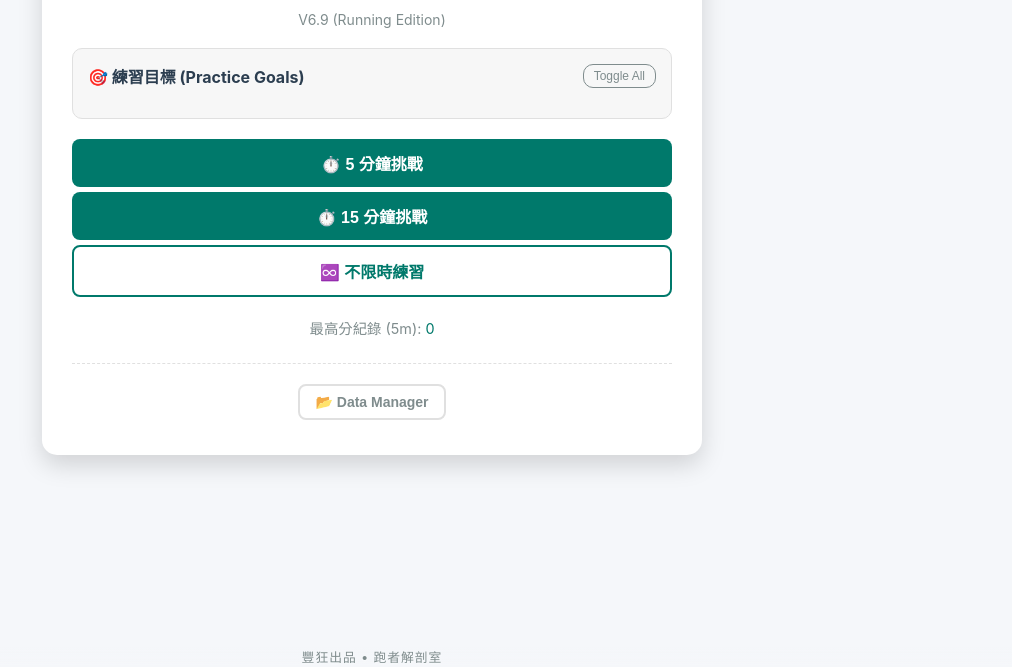
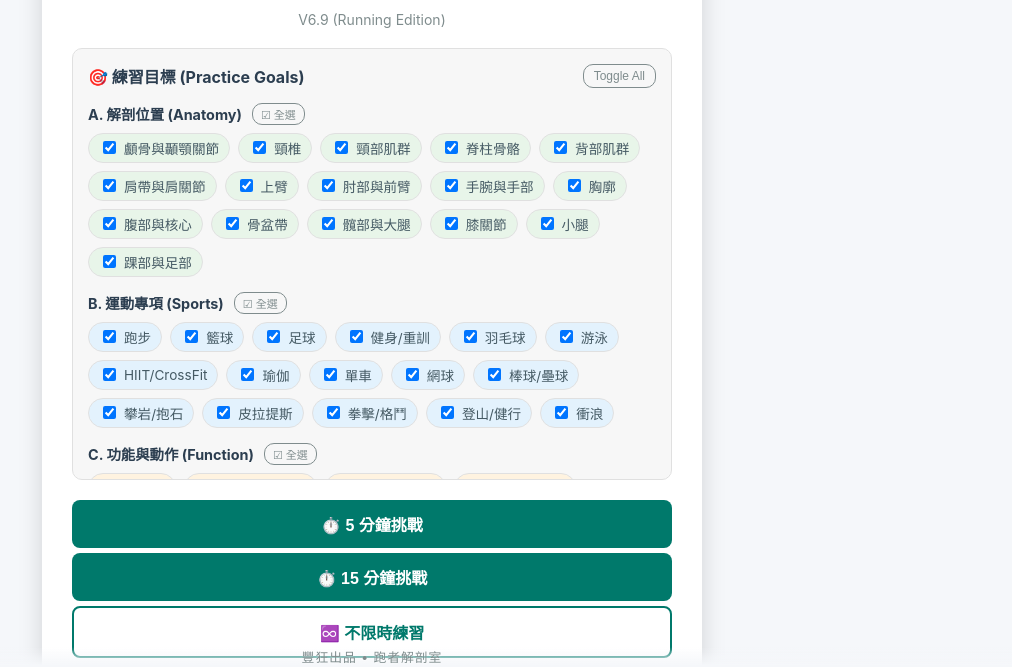
Before and after one commit to fungccc/Running-Anatomy, a plain HTML site: page index.html in a window 1280 px wide. Shown: the part 106-773 px from the top of the page, without its empty margins (268-1280 px from the left). Drawn offline with Linux system fonts and the light colour scheme.

Commit message:
Update index.html

```diff
--- a/index.html
+++ b/index.html
@@ -298,7 +298,7 @@
     // --- 4. INIT ---
     window.onload = async () => {
         initTheme();
-        async loadData();
+        await loadData();
         renderCategorizedFilters();
         document.getElementById('import-text').value = JSON.stringify(db, null, 2);
     };
```
